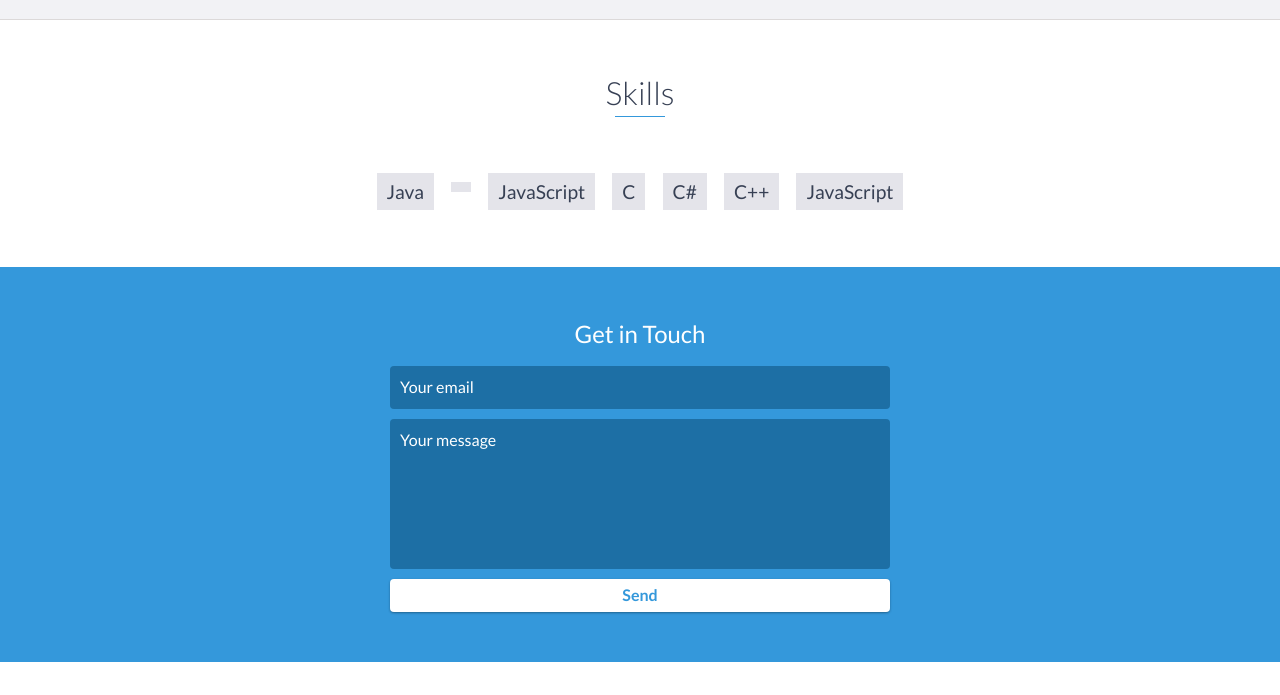
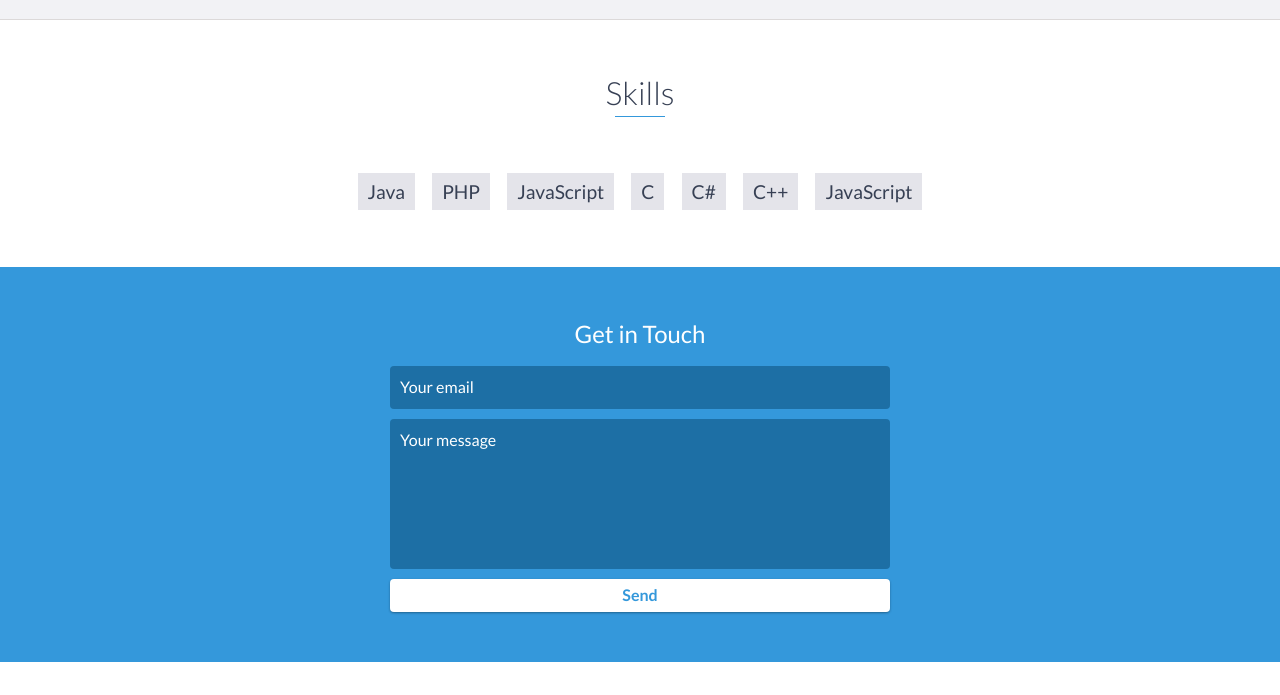
Before and after one commit to Rockysarasimanalu/Rockysarasimanalu.github.io, a website: page index.html in a window 1280 px wide. Shown: the part 4116-4811 px from the top of the page. Drawn offline with nearby package versions, Linux system fonts and the light colour scheme.

Commit message:
Update index.html

```diff
--- a/index.html
+++ b/index.html
@@ -246,7 +246,7 @@
         <h2 class="heading">Skills</h2>
         <ul>
             <li>Java</li>
-	    <li><PHP></li>
+	    <li>PHP</li>
 	    <li>JavaScript</li>
             <li>C</li>
             <li>C#</li>
```
